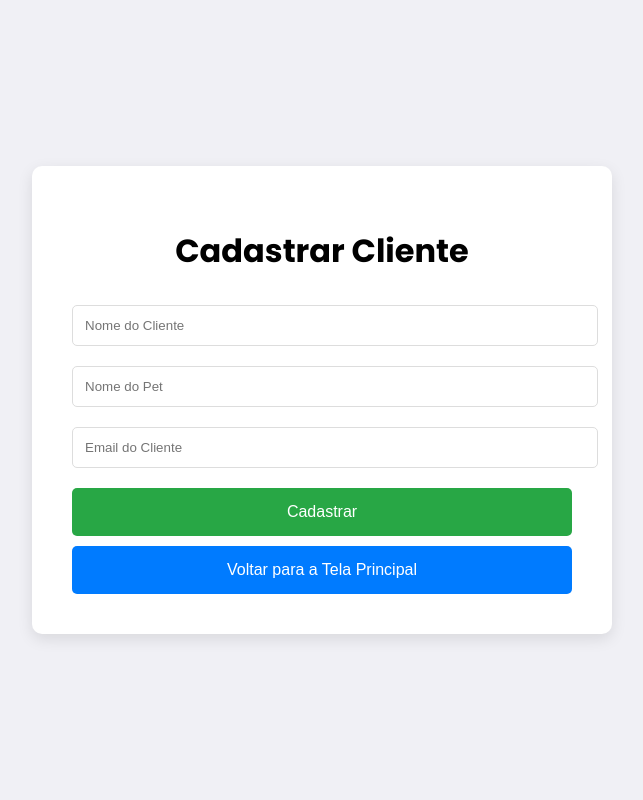
After one commit to Arthurfcb/Projeto-Integrador-IV, a Flask app: page /cadastrar_cliente in a window 1280 px wide. The commit adds this page. Shown: the whole page, without its empty margins (318-961 px from the left). Run offline with Flask 3, Linux system fonts and the light colour scheme; the visitor is signed in with stand-in values (Sample User, id 1); some libraries are stand-ins or nearby versions.

Commit message:
Add files via upload

```diff
--- a/PetCare/app.py
+++ b/PetCare/app.py
@@ -46,6 +46,15 @@ def prontuario():
         return render_template('prontuario.html')  # Rota para a página de prontuários
     else:
         return redirect(url_for('login'))
+
+# Rota para cadastrar cliente
+@app.route('/cadastrar_cliente')
+def cadastrar_cliente():
+    if 'username' in session:
+        return render_template('cadastrar_cliente.html')  # Renderiza a página de cadastro de cliente
+    else:
+        return redirect(url_for('login'))
+
 
 # Rota para agendamentos
 @app.route('/agendamentos')
@@ -118,6 +127,57 @@ def agendar():
     else:
         return redirect(url_for('login'))
 
+# Rota para cadastrar cliente
+@app.route('/register_cliente', methods=['POST'])
+def register_cliente():
+    if 'username' in session:  # Verifica se o usuário está logado
+        nome = request.form['nome']  # Obtém o nome do cliente
+        nome_pet = request.form['nome_pet']  # Obtém o nome do pet
+        email = request.form['email']  # Obtém o email do cliente
+
+        # Dados a serem inseridos no MongoDB
+        cliente_data = {
+            'nome': nome,
+            'nome_pet': nome_pet,
+            'email': email
+        }
+
+        try:
+            # Inserir os dados na coleção 'RegistrosClientela'
+            db['RegistrosClientela'].insert_one(cliente_data)
+            flash("Cliente cadastrado com sucesso!", "success")  # Mensagem de sucesso
+        except Exception as e:
+            flash(f"Erro ao cadastrar cliente: {str(e)}", "error")  # Mensagem de erro
+
+        return redirect(url_for('cadastrar_cliente'))  # Redireciona de volta para a página de cadastro
+    else:
+        return redirect(url_for('login'))
+
+# Rota para consultar a clientela
+@app.route('/consultar_clientela')
+def consultar_clientela():
+    if 'username' in session:
+        # Recupera todos os clientes da coleção 'RegistrosClientela'
+        clientela = list(db['RegistrosClientela'].find())  # Busca todos os clientes
+        return render_template('clientela.html', clientela=clientela)  # Passa os clientes para o template
+    else:
+        return redirect(url_for('login'))
+
+# Rota para deletar cliente
+@app.route('/deletar_cliente/<cliente_id>', methods=['POST'])
+def deletar_cliente(cliente_id):
+    if 'username' in session:
+        try:
+            db['RegistrosClientela'].delete_one({'_id': ObjectId(cliente_id)})
+            flash("Cliente deletado com sucesso!", "success")  # Mensagem de sucesso
+        except Exception as e:
+            flash(f"Erro ao deletar cliente: {str(e)}", "error")  # Mensagem de erro
+        return redirect(url_for('consultar_clientela'))  # Redireciona de volta para a página de consulta de clientela
+    else:
+        return redirect(url_for('login'))
+
+
+
 # Rota de logout para encerrar a sessão
 @app.route('/logout')
 def logout():
--- /dev/null
+++ b/PetCare/templates/cadastrar_cliente.html
@@ -0,0 +1,107 @@
+<!DOCTYPE html>
+<html lang="pt-br">
+<head>
+    <meta charset="UTF-8">
+    <meta name="viewport" content="width=device-width, initial-scale=1.0">
+    <title>Cadastrar Cliente</title>
+    <link href="https://fonts.googleapis.com/css2?family=Poppins:wght@300;500;700&display=swap" rel="stylesheet">
+    <style>
+        body {
+            font-family: 'Poppins', sans-serif;
+            display: flex;
+            justify-content: center;
+            align-items: center;
+            height: 100vh;
+            background-color: #f0f0f5;
+            margin: 0;
+        }
+        .container {
+            background-color: #fff;
+            padding: 40px;
+            border-radius: 10px;
+            box-shadow: 0 5px 15px rgba(0,0,0,0.1);
+            width: 100%;
+            max-width: 500px;
+        }
+        h1 {
+            text-align: center;
+            margin-bottom: 30px;
+        }
+        input {
+            width: 100%;
+            padding: 12px;
+            margin-bottom: 20px;
+            border: 1px solid #ddd;
+            border-radius: 5px;
+        }
+        button {
+            width: 100%;
+            border: none;
+            padding: 15px;
+            color: white;
+            font-size: 16px;
+            border-radius: 5px;
+            cursor: pointer;
+            transition: opacity 0.3s; /* Transição suave para hover */
+        }
+        button:hover {
+            opacity: 0.9; /* Diminui a opacidade ao passar o mouse */
+        }
+        .cadastrar {
+            background-color: #28a745; /* Verde para o botão de cadastrar */
+        }
+        .cadastrar:hover {
+            background-color: #218838; /* Escurece o verde no hover */
+        }
+        .voltar {
+            background-color: #007bff; /* Azul para o botão de voltar */
+            margin-top: 10px; /* Espaço entre os botões */
+        }
+        .voltar:hover {
+            background-color: #0056b3; /* Escurece o azul no hover */
+        }
+        .alert {
+            padding: 10px;
+            margin-bottom: 20px;
+            border-radius: 5px;
+        }
+        .success {
+            background-color: #d4edda;
+            color: #155724;
+        }
+        .error {
+            background-color: #f8d7da;
+            color: #721c24;
+        }
+    </style>
+</head>
+<body>
+
+<div class="container">
+    <h1>Cadastrar Cliente</h1>
+
+    <!-- Exibir mensagens flash -->
+    {% with messages = get_flashed_messages(with_categories=true) %}
+      {% if messages %}
+        {% for category, message in messages %}
+          <div class="alert {{ category }}">
+            {{ message }}
+          </div>
+        {% endfor %}
+      {% endif %}
+    {% endwith %}
+
+    <form action="/register_cliente" method="POST"> <!-- Rota para processar o cadastro -->
+        <input type="text" name="nome" placeholder="Nome do Cliente" required>
+        <input type="text" name="nome_pet" placeholder="Nome do Pet" required>
+        <input type="email" name="email" placeholder="Email do Cliente" required>
+
+        <button type="submit" class="cadastrar">Cadastrar</button>
+    </form>
+
+    <!-- Botão para voltar à home -->
+    <button class="voltar" onclick="window.location.href='/'">Voltar para a Tela Principal</button>
+</div>
+
+</body>
+</html>
--- a/PetCare/templates/main.html
+++ b/PetCare/templates/main.html
@@ -67,6 +67,8 @@
     <a href="/prontuario" class="btn">Acessar Prontuários</a>
     <a href="/agendamentos" class="btn">Agendamentos de Consultas</a>
     <a href="/agendamentos_antigos" class="btn">Consultar Antigos Agendamentos</a>
+    <a href="/cadastrar_cliente" class="btn">Cadastrar Cliente</a> <!-- Novo botão -->
+    <a href="/consultar_clientela" class="btn">Consultar Clientela</a>
     <a href="/logout" class="btn btn-logout">Sair da Conta</a>
 </div>
 
```
Also changed, not shown: PetCare/templates/clientela.html (added, +78 -0 lines).
